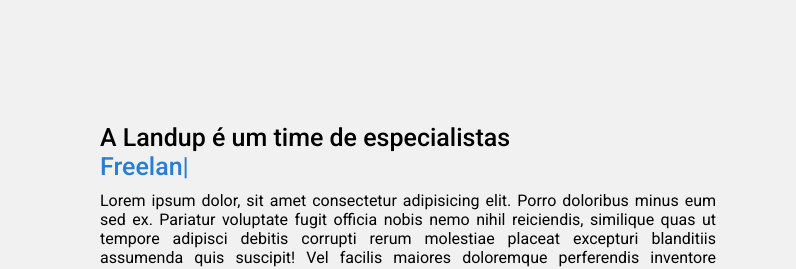
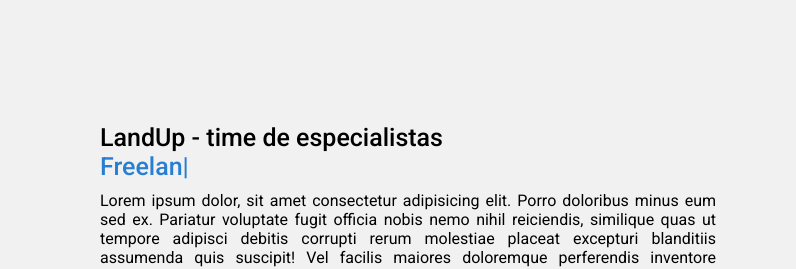
Before and after one commit to ViniTWorks/portfolio-landup, a plain HTML site: page index.html in a window 1280 px wide. Shown: the part 980-1249 px from the top of the page, 484-1280 px from the left. Drawn offline with nearby package versions, Linux system fonts and the light colour scheme.

Commit message:
Atualizando texto "LandUp - time de especialistas"

```diff
--- a/index.html
+++ b/index.html
@@ -61,7 +61,7 @@
                     <img src="image/Logo-Imagem-Landup-perfil-sem-fundo.png" alt="">
                 </div>
                 <div class="column right">
-                    <div class="text">A Landup é um time de especialistas
+                    <div class="text">LandUp - time de especialistas
                         <br>
                         <span class="typing-2"></span></div>
                     <p>Lorem ipsum dolor, sit amet consectetur adipisicing elit. Porro doloribus minus eum sed ex.
```
